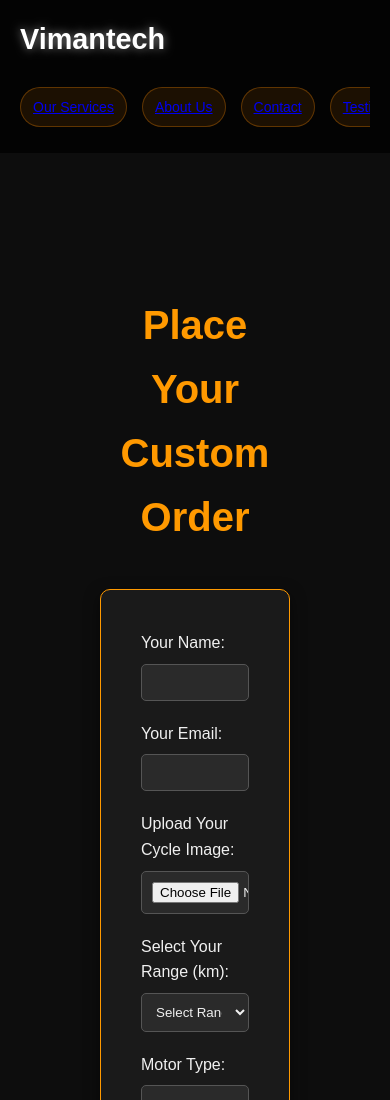
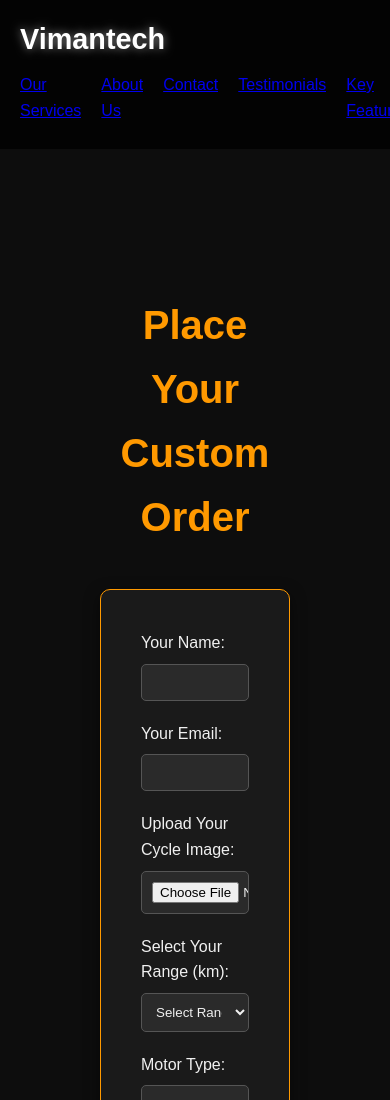
Before and after one commit to darshpurohit1/vimantech-website, a website: page order.html in a window 390 px wide. Shown: the top 1100 px of the page. Drawn offline with Linux system fonts and the light colour scheme.

```diff
--- a/style.css
+++ b/style.css
@@ -553,42 +553,7 @@
         font-size: 2.5rem;
     }
 }
- /* --- MOBILE MENU SWIPE FIX --- */
-@media (max-width: 768px) {
-    header .container {
-        flex-direction: column !important; /* Logo upar, links niche */
-        align-items: center;
-    }
 
-    nav {
-        width: 100%;
-        margin-top: 15px;
-    }
-
-    /* Isse saare links ek line mein swipe honge, hide nahi honge */
-    .nav-links {
-        display: flex !important;
-        flex-direction: row !important;
-        overflow-x: auto; /* Side swipe enable karega */
-        white-space: nowrap;
-        gap: 15px;
-        padding: 10px 0;
-        scrollbar-width: none; /* Scrollbar hatane ke liye */
-        -webkit-overflow-scrolling: touch;
-    }
-
-    .nav-links::-webkit-scrollbar {
-        display: none; /* Chrome/Safari mein scrollbar hide */
-    }
-
-    .nav-links li a {
-        font-size: 14px;
-        padding: 8px 12px;
-        background: rgba(255, 140, 0, 0.1); /* Halka orange touch */
-        border: 1px solid rgba(255, 140, 0, 0.3);
-        border-radius: 20px;
-    }
-}
 
 
         }
```
